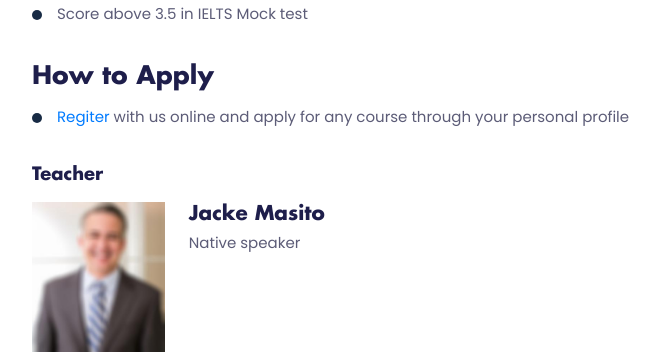
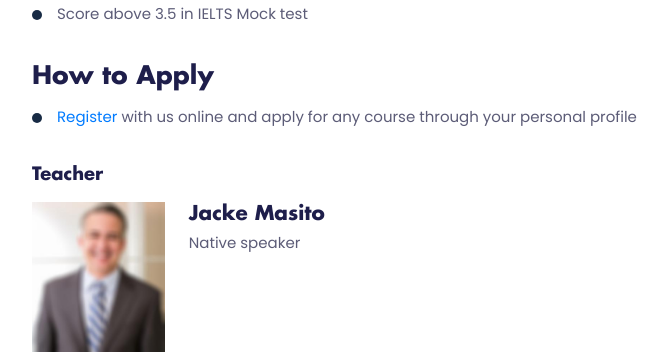
Before and after one commit to siprox-technology/giroLanguageCenter, a PHP site: page /lang_inst/ielts.php in a window 1280 px wide. Shown: the part 963-1319 px from the top of the page, without its empty margins (53-721 px from the left). Run offline with PHP 8.4, Linux system fonts and the light colour scheme.

Commit message:
Changes to be committed:

```diff
--- a/genEnglish.php
+++ b/genEnglish.php
@@ -126,7 +126,7 @@ session_regenerate_id();
       <div class="col-12 mb-4">
         <h3 class="mb-3">How to Apply</h3>
         <ul class="list-styled">
-          <li> <a data-toggle='modal' data-target='#signupModal'>Regiter</a> with us online and apply for
+          <li> <a data-toggle='modal' data-target='#signupModal'>Register</a> with us online and apply for
           any course through your personal profile</li>
         </ul>
       </div>
--- a/ielts.php
+++ b/ielts.php
@@ -125,7 +125,7 @@ session_regenerate_id();
       <div class="col-12 mb-4">
         <h3 class="mb-3">How to Apply</h3>
         <ul class="list-styled">
-          <li> <a data-toggle='modal' data-target='#signupModal'>Regiter</a> with us online and apply for
+          <li> <a data-toggle='modal' data-target='#signupModal'>Register</a> with us online and apply for
           any course through your personal profile</li>
         </ul>
       </div>
--- a/specEnglish.php
+++ b/specEnglish.php
@@ -127,7 +127,7 @@ session_regenerate_id();
       <div class="col-12 mb-4">
         <h3 class="mb-3">How to Apply</h3>
         <ul class="list-styled">
-          <li> <a data-toggle='modal' data-target='#signupModal'>Regiter</a> with us online and apply for
+          <li> <a data-toggle='modal' data-target='#signupModal'>Register</a> with us online and apply for
           any course through your personal profile</li>
         </ul>
       </div>
--- a/toefl.php
+++ b/toefl.php
@@ -125,7 +125,7 @@ session_regenerate_id();
       <div class="col-12 mb-4">
         <h3 class="mb-3">How to Apply</h3>
         <ul class="list-styled">
-          <li> <a data-toggle='modal' data-target='#signupModal'>Regiter</a> with us online and apply for
+          <li> <a data-toggle='modal' data-target='#signupModal'>Register</a> with us online and apply for
           any course through your personal profile</li>
         </ul>
       </div>
```
Also changed, not shown: UML/website-specs.txt (renamed from UML/high-level-specs.txt).
